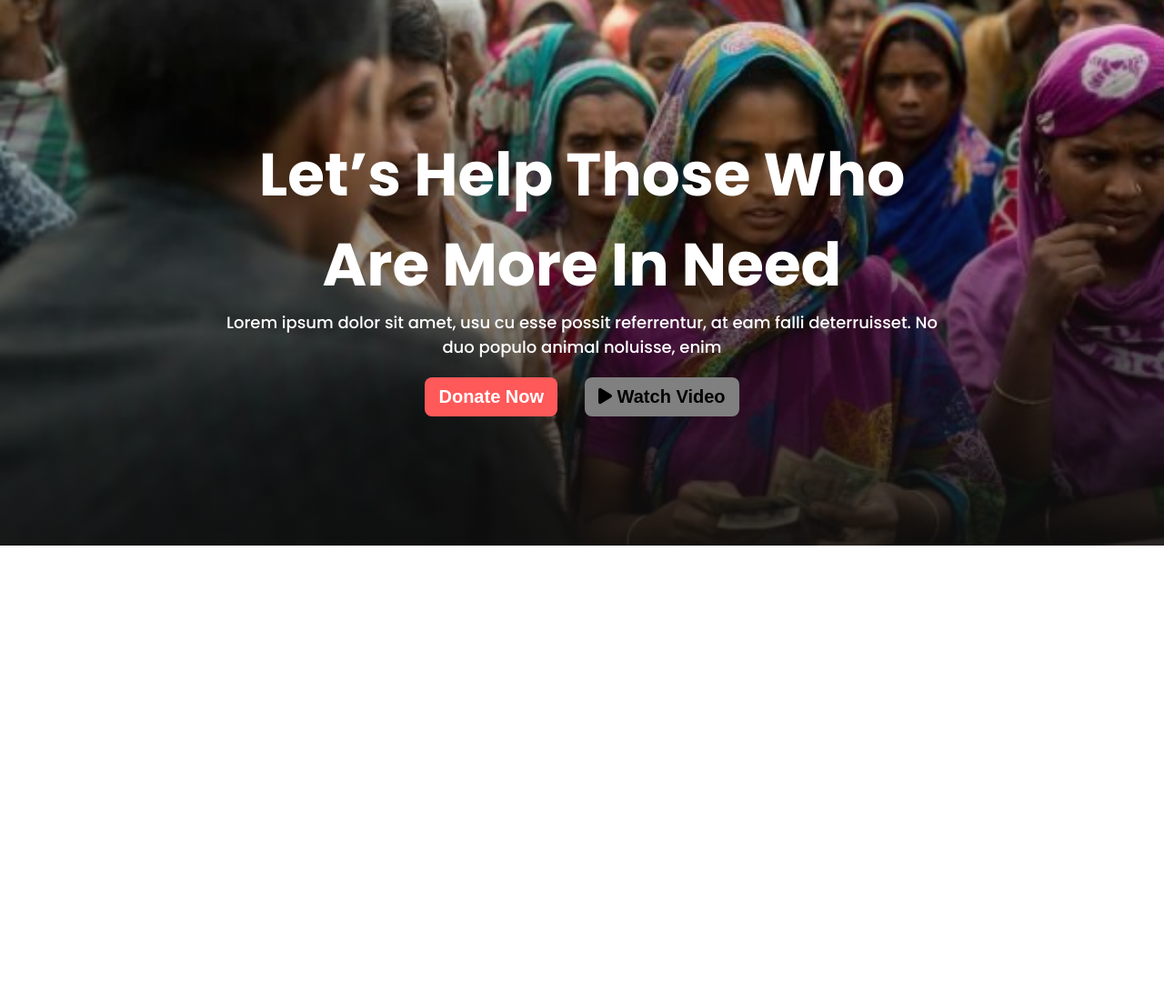
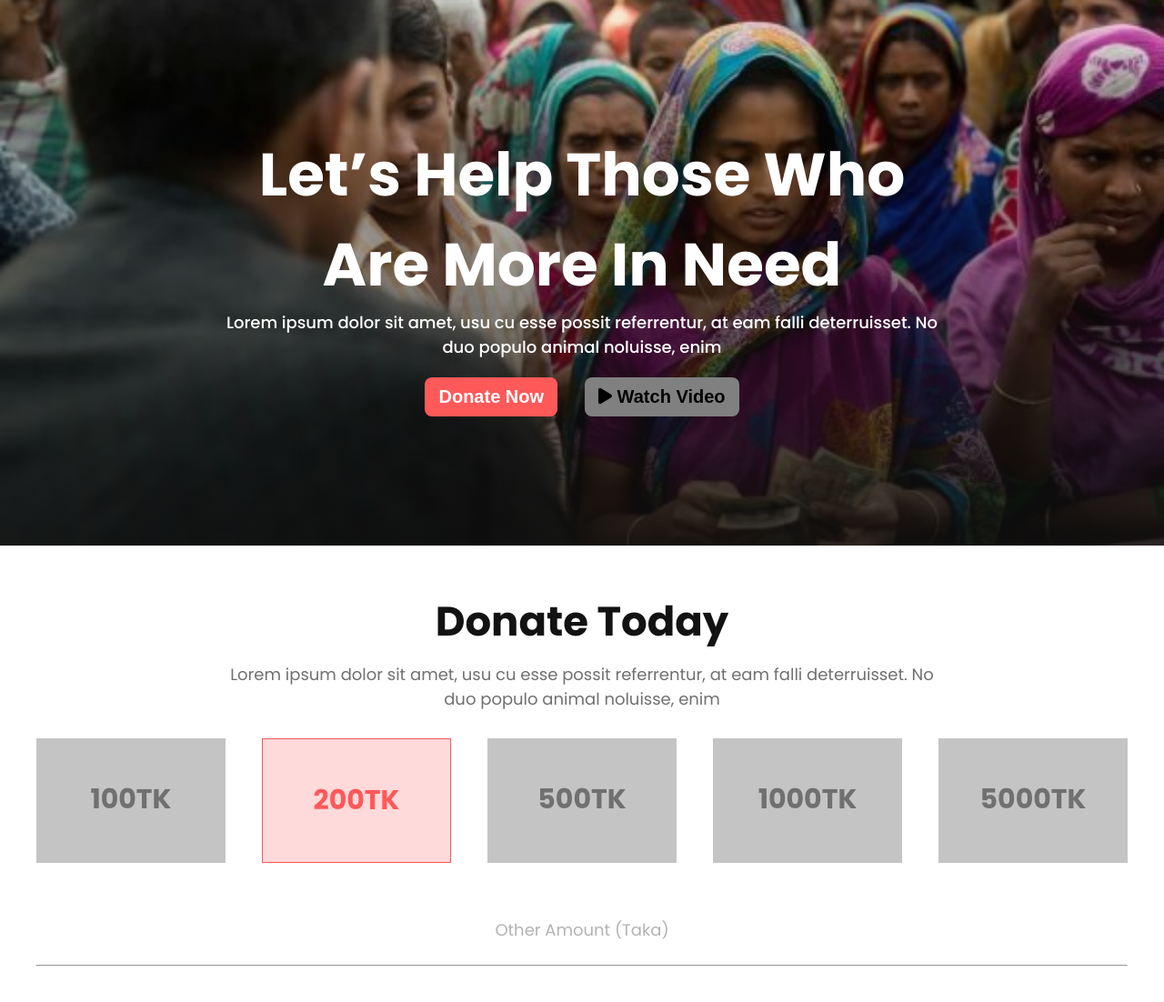
Before and after one commit to selimdotme/donate-today, a plain HTML site: page index.html in a window 1280 px wide. Shown: the whole page at 91% size. Before the commit the page ends 800 px from the top, so only its background shows below. Drawn offline with Linux system fonts and the light colour scheme.

Commit message:
donate collection section done

```diff
--- a/index.html
+++ b/index.html
@@ -33,7 +33,32 @@
         </div>
     </header>
     <main>
-
+        <!-- donate collection -->
+        <section class="container">
+            <h1 class="donate-title">Donate Today</h1>
+            <p class="donate-detail">Lorem ipsum dolor sit amet, usu cu esse possit referrentur, at eam falli deterruisset. No duo populo animal noluisse, enim</p>
+            <!-- collection money -->
+            <div class="collection">
+                <div class="card">
+                    <h1>100TK</h1>
+                </div>
+                <div class="card card-color">
+                    <h1>200TK</h1>
+                </div>
+                <div class="card">
+                    <h1>500TK</h1>
+                </div>
+                <div class="card ">
+                    <h1>1000TK</h1>
+                </div>
+                <div class="card">
+                    <h1>5000TK</h1>
+                </div>
+            </div>
+            <p class="amount">Other Amount (Taka)</p>
+            <br>
+            <hr>
+        </section>
     </main>
     <footer>
 
--- a/styles/donate.css
+++ b/styles/donate.css
@@ -60,3 +60,51 @@
     gap: 30px;
     justify-content: center;
 }
+
+/* donate collection style start here */
+.container{
+    max-width:1200px;
+    margin: 50px auto;
+}
+.donate-title{
+    text-align: center;
+    font-size: 45px;
+    font-weight: 700;
+    color:#121212;
+}
+.donate-detail{
+    font-size: 18px;
+    color:#707070;
+    text-align: center;
+    width:800px;
+    margin: 10px auto;
+}
+
+/* collection style start here */
+.collection{
+    margin-top: 30px;
+    display: grid;
+    grid-template-columns: repeat(5,1fr);
+    gap:40px;
+}
+.card{
+    background-color: #70707069;
+    padding: 45px 25px;
+    color:#707070;
+}
+.card h1{
+    font-size: 30px;
+    font-weight: 700;
+    text-align: center;
+}
+.card-color{
+    border:1px solid #FF5959;
+    background-color: #ff595938;
+    color:#FF5959
+}
+.amount{
+    color:#B3B3B3;
+    font-size: 18px;
+    text-align: center;
+    margin-top: 60px;
+}
```
